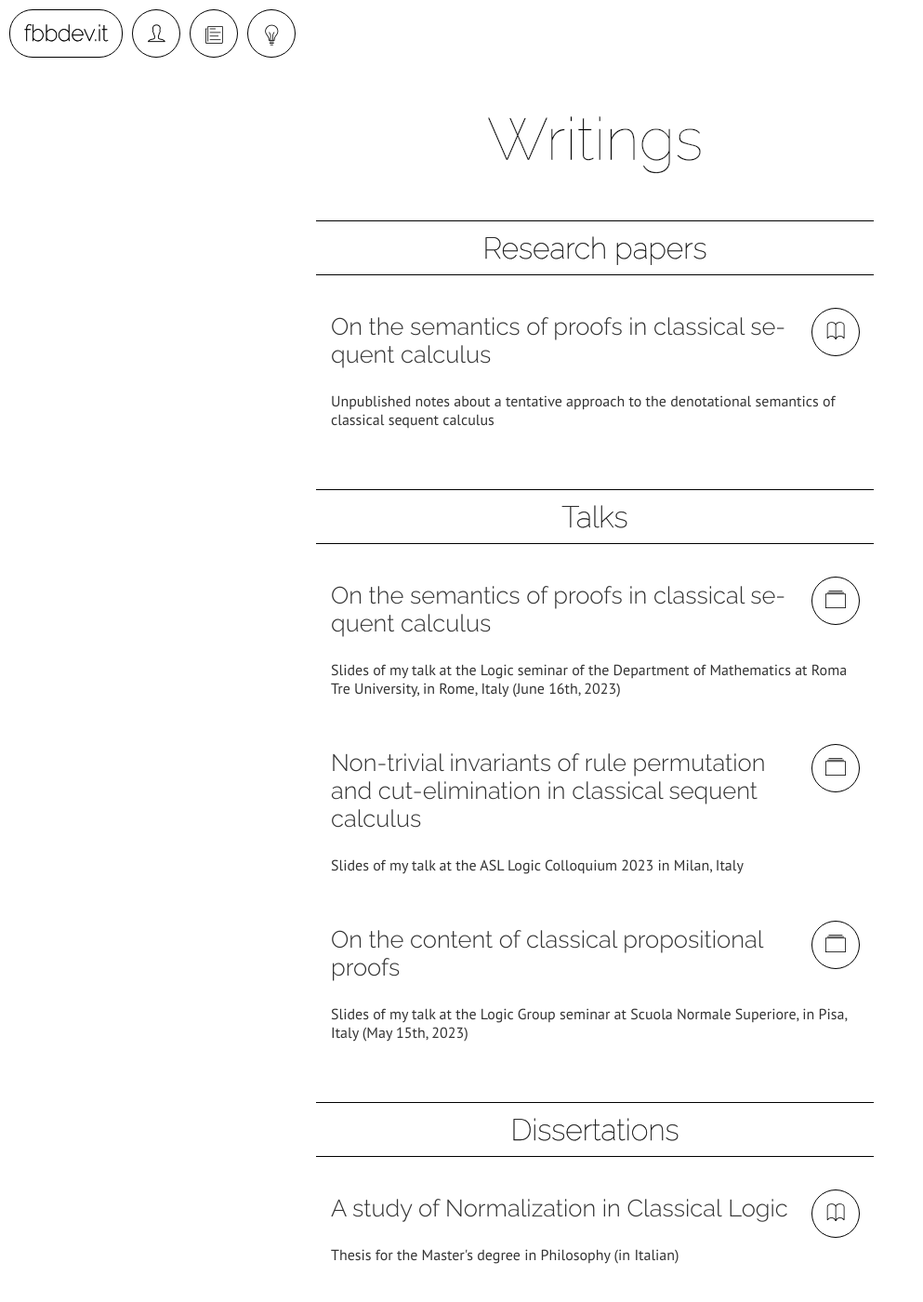
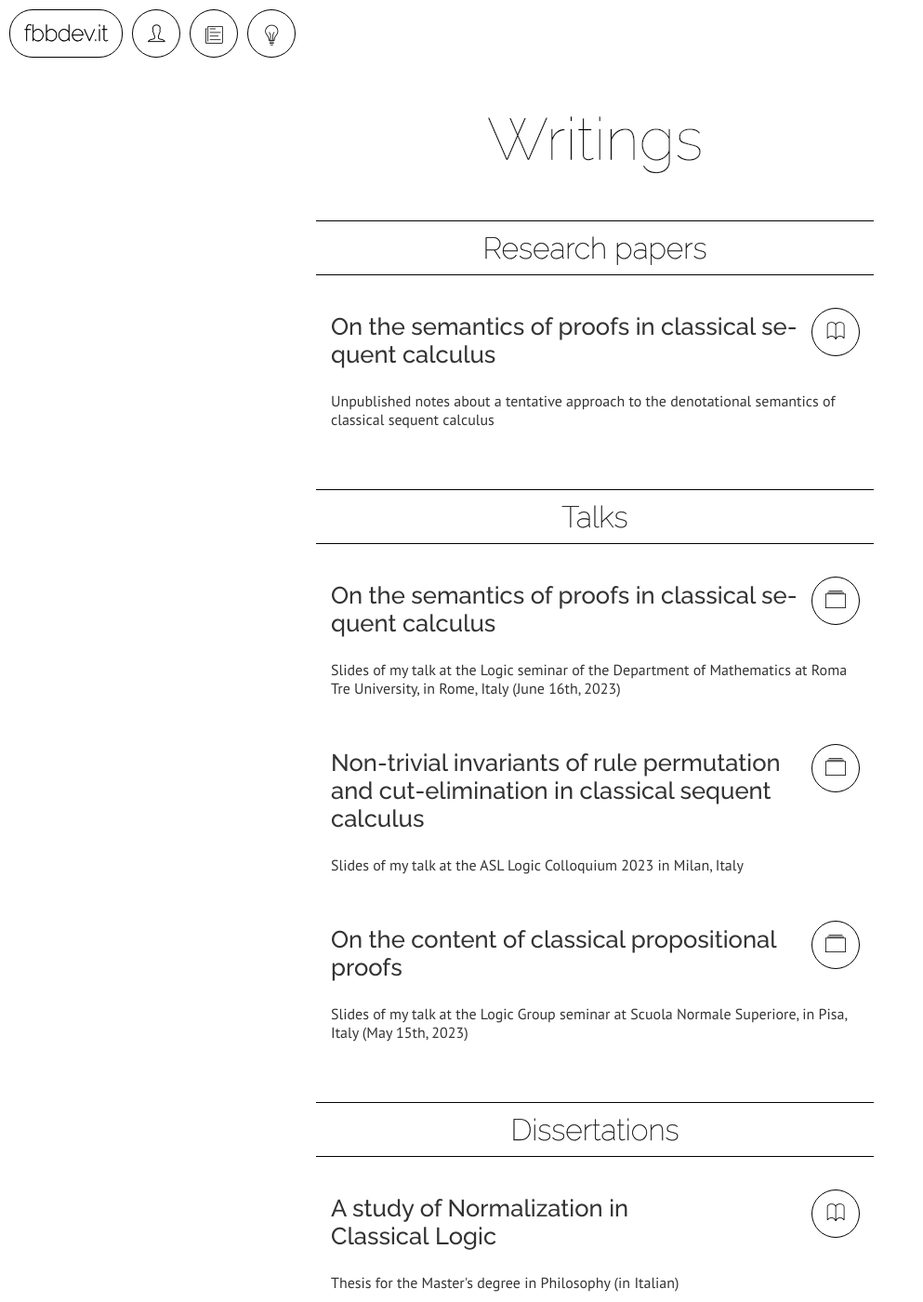
Before and after one commit to fbbdev/fbbdev.github.io, a Jekyll site: the page built from writings/index.html, in a window 1280 px wide and 1400 px high. Shown: the whole window at 93% size, without its empty margins (0-993 px from the left). Built offline with Jekyll 4.4.1, drawn with Linux system fonts in a browser that asks for light colours.

Commit message:
Update fonts

```diff
--- a/_sass/fonts.scss
+++ b/_sass/fonts.scss
@@ -1,3 +1,3 @@
 @import 'font-face';
 
-@import url(https://fonts.googleapis.com/css?family=Raleway:100,300|PT+Sans:400,700,400italic,700italic);
+@import url(https://fonts.googleapis.com/css?family=Raleway:100,300,500|PT+Sans:400,700,400italic,700italic);
--- a/_sass/theme.scss
+++ b/_sass/theme.scss
@@ -10,7 +10,7 @@
 
 $header-font: 'Raleway', sans-serif;
 $header-weight: 100;
-$doc-header-weight: 300;
+$doc-header-weight: 500;
 $header-color: $fg;
 
 $navbar-font-size: 1.5em;
```
